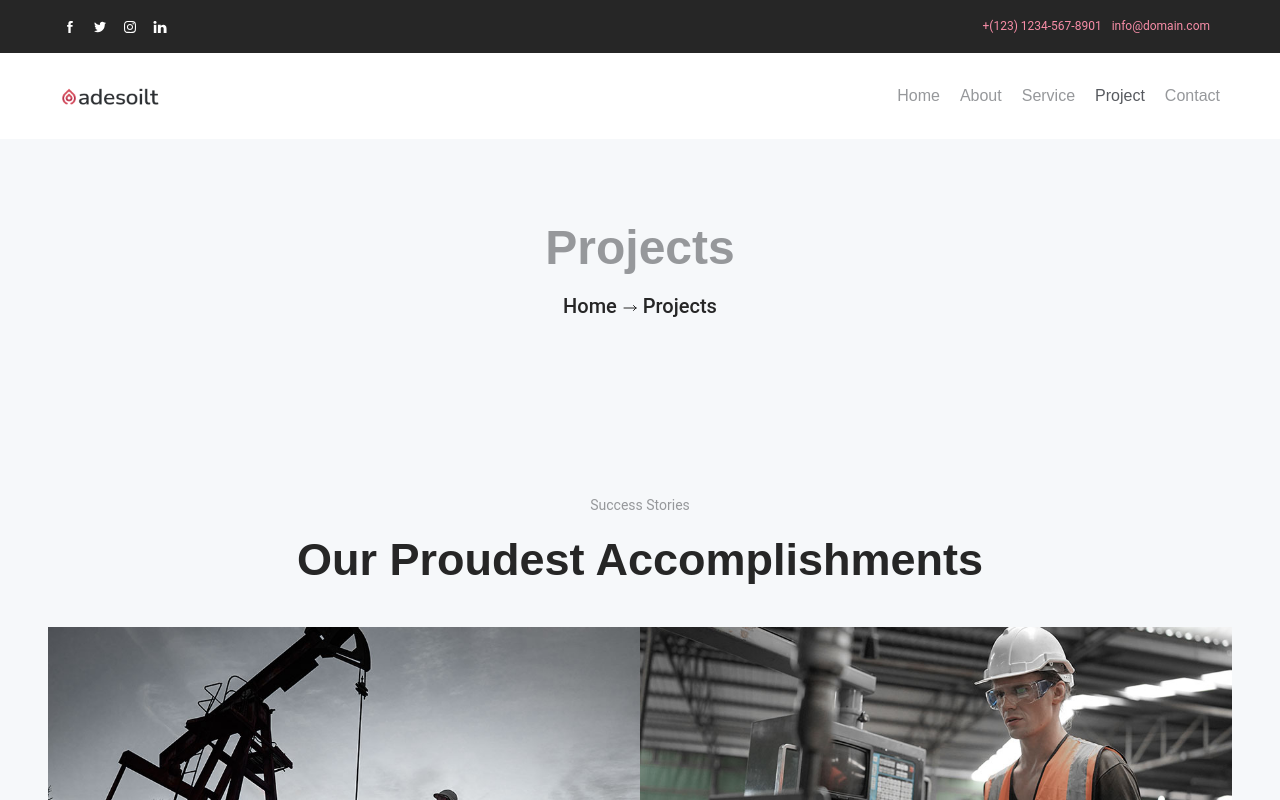
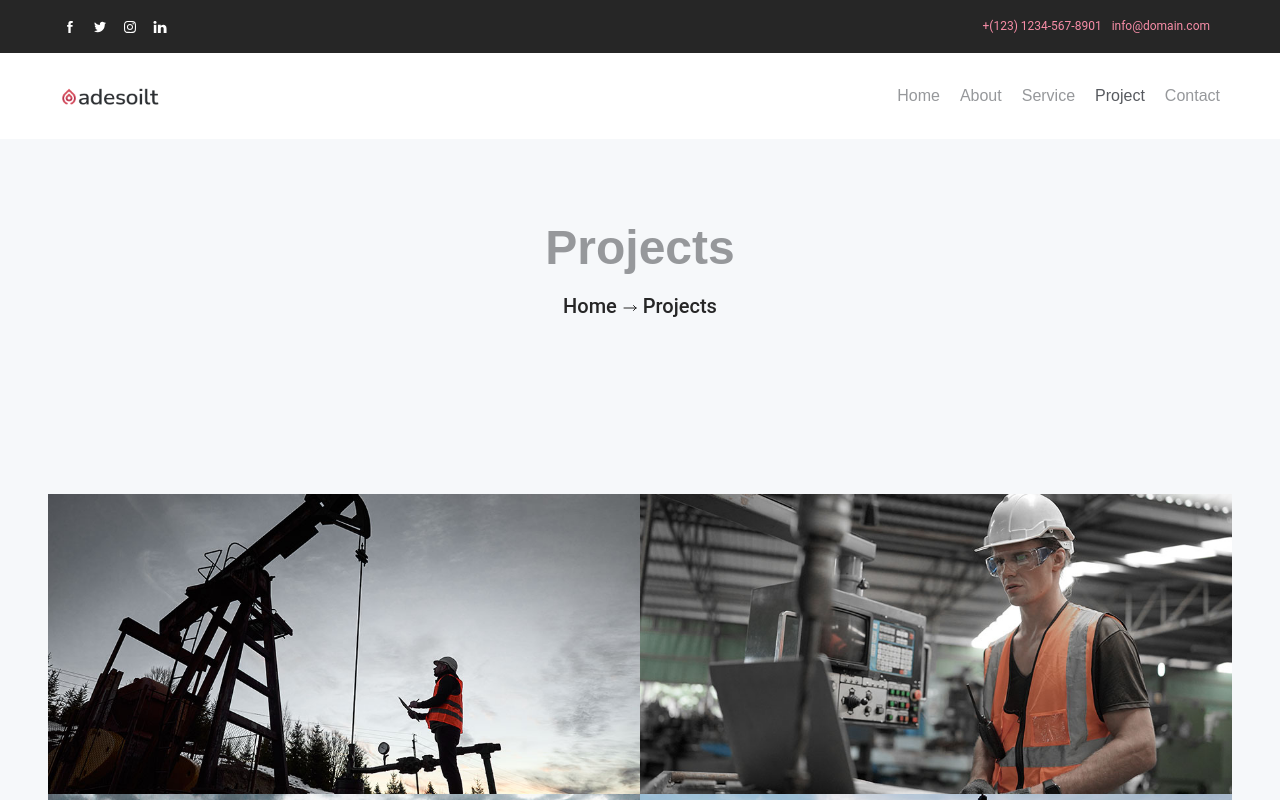
Before and after one commit to Wills-dev/alphaden-e-and-p, a Next.js app: page /projects in a window 1280 px wide. Shown: the top 800 px of the page. Built offline with nearby package versions, Linux system fonts and the light colour scheme.

Commit message:
feat: other page  designs

```diff
--- a/app/projects/page.jsx
+++ b/app/projects/page.jsx
@@ -32,11 +32,6 @@ const page = () => {
       </section>
       <section className="projects-ctn">
         <div className="container">
-          <div className="title-ctn">
-            <p>Success Stories</p>
-            <h1>Our Proudest Accomplishments</h1>
-          </div>
-
           <div className="projectCtn">
             <div className="row">
               <div className=" col-sm-6 col-12 p-0">
```
